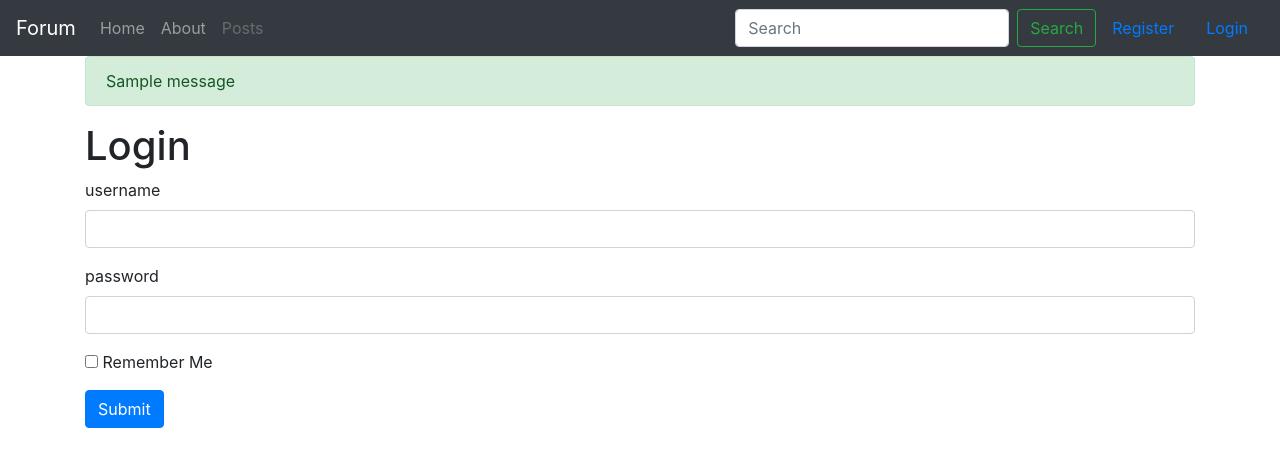
After one commit to alexremnev/forum, a Flask app: page /login in a window 1280 px wide. The commit adds this page. Shown: the top 467 px of the page. Run offline with Flask 2, Linux system fonts and the light colour scheme; one stand-in notice (Sample message) is shown; some libraries are stand-ins or nearby versions.

Commit message:
user registration/login forms

```diff
--- /dev/null
+++ b/app/forms.py
@@ -0,0 +1,15 @@
+from flask_wtf import FlaskForm
+from wtforms import StringField, PasswordField, BooleanField
+from wtforms.validators import InputRequired, Length, Email
+
+
+class LoginForm(FlaskForm):
+    username = StringField('username', validators=[InputRequired(), Length(min=1, max=30)])
+    password = PasswordField('password', validators=[InputRequired(), Length(min=3, max=50)])
+    remember = BooleanField('remember me')
+
+
+class RegisterForm(FlaskForm):
+    username = StringField('username', validators=[InputRequired(), Length(min=1, max=30)])
+    email = StringField('email', validators=[InputRequired(), Email(message='Invalid email'), Length(max=50)])
+    password = PasswordField('password', validators=[InputRequired(), Length(min=3, max=50)])
--- /dev/null
+++ b/app/templates/includes/_formhelpers.html
@@ -0,0 +1,9 @@
+{% macro render_field(field) %}
+    {{ field.label }}
+    {{ field(**kwargs)|safe }}
+    {% if field.errors %}
+        {% for error in field.errors %}
+            <span class="help-inline">{{ error }}</span>
+        {% endfor %}
+    {% endif %}
+{% endmacro %}
--- /dev/null
+++ b/app/templates/includes/_messages.html
@@ -0,0 +1,15 @@
+{% with messages = get_flashed_messages(with_categories=true) %}
+    {% if messages %}
+        {% for category, message in messages %}
+            <div class="alert alert-{{ category }}">{{ message }}</div>
+        {% endfor %}
+    {% endif %}
+{% endwith %}
+
+{% if error %}
+    <div class="alert alert-danger">{{ error }}</div>
+{% endif %}
+
+{% if msg %}
+    <div class="alert alert-success">{{ msg }}</div>
+{% endif %}
--- a/app/templates/includes/_navbar.html
+++ b/app/templates/includes/_navbar.html
@@ -1,6 +1,7 @@
 <nav class="navbar navbar-expand-md navbar-dark bg-dark ">
     <a class="navbar-brand" href="#">Forum</a>
-      <button class="navbar-toggler" type="button" data-toggle="collapse" data-target="#navbarsExampleDefault" aria-controls="navbarsExampleDefault" aria-expanded="false" aria-label="Toggle navigation">
+    <button class="navbar-toggler" type="button" data-toggle="collapse" data-target="#navbarsExampleDefault"
+            aria-controls="navbarsExampleDefault" aria-expanded="false" aria-label="Toggle navigation">
         <span class="navbar-toggler-icon"></span>
     </button>
 
@@ -20,5 +21,11 @@
             <input class="form-control mr-sm-2" type="text" placeholder="Search" aria-label="Search">
             <button class="btn btn-outline-success my-2 my-sm-0" type="submit">Search</button>
         </form>
+        <ul class="nav nav-bar nav-bar-right">
+            <li class="nav-item"><a class="nav-link" href="/register">Register</a></li>
+        </ul>
+        <ul class="nav nav-bar nav-bar-right">
+            <li class="nav-item"><a class="nav-link" href="login">Login</a></li>
+        </ul>
     </div>
 </nav>
--- a/app/templates/layout.html
+++ b/app/templates/layout.html
@@ -9,8 +9,9 @@
 {% include 'includes/_navbar.html' %}
 
 <div class="container">
-{% block body %}
-{% endblock %}
+    {% include 'includes/_messages.html' %}
+    {% block body %}
+    {% endblock %}
 </div>
 
 <script src="https://maxcdn.bootstrapcdn.com/bootstrap/4.0.0/js/bootstrap.min.js"/>
--- /dev/null
+++ b/app/templates/login.html
@@ -0,0 +1,19 @@
+{% extends 'layout.html' %}
+
+{% block body %}
+    <h1>Login</h1>
+    {% from "includes/_formhelpers.html" import render_field %}
+    <form action="" method="POST">
+        {{ form.csrf_token }}
+        <div class="form-group">
+            {{ render_field(form.username, class_="form-control") }}
+        </div>
+        <div class="form-group">
+            {{ render_field(form.password, class_="form-control") }}
+        </div>
+        <div class="form-group">
+            <p>{{ form.remember }} Remember Me</p>
+        </div>
+        <button type="submit" class="btn btn-primary">Submit</button>
+    </form>
+{% endblock %}
--- a/app/views.py
+++ b/app/views.py
@@ -1,6 +1,7 @@
-from flask import render_template
+from flask import render_template, flash, redirect, url_for, request
 
 from app import app
+from app.forms import RegisterForm, LoginForm
 
 
 @app.route('/')
@@ -17,3 +18,21 @@ def about():
 @app.route('/posts')
 def posts():
     return render_template('posts.html')
+
+
+@app.route('/register', methods=['GET', 'POST'])
+def register():
+    form = RegisterForm()
+    if form.validate_on_submit():
+        flash('You are now registered and can log in', 'success')
+        return redirect('/login')
+    return render_template('register.html', form=form)
+
+
+@app.route('/login', methods=['GET', 'POST'])
+def login():
+    form = LoginForm()
+
+    if form.validate_on_submit():
+        return redirect('/index')
+    return render_template('login.html', form=form)
--- a/config.py
+++ b/config.py
@@ -1 +1,5 @@
 DEBUG = True
+
+WTF_CSRF_ENABLED = True
+
+SECRET_KEY = "secretKey"
```
Also changed, not shown: app/templates/register.html (added, +19 -0 lines). Lines whose indentation alone changed are shown as unchanged.
